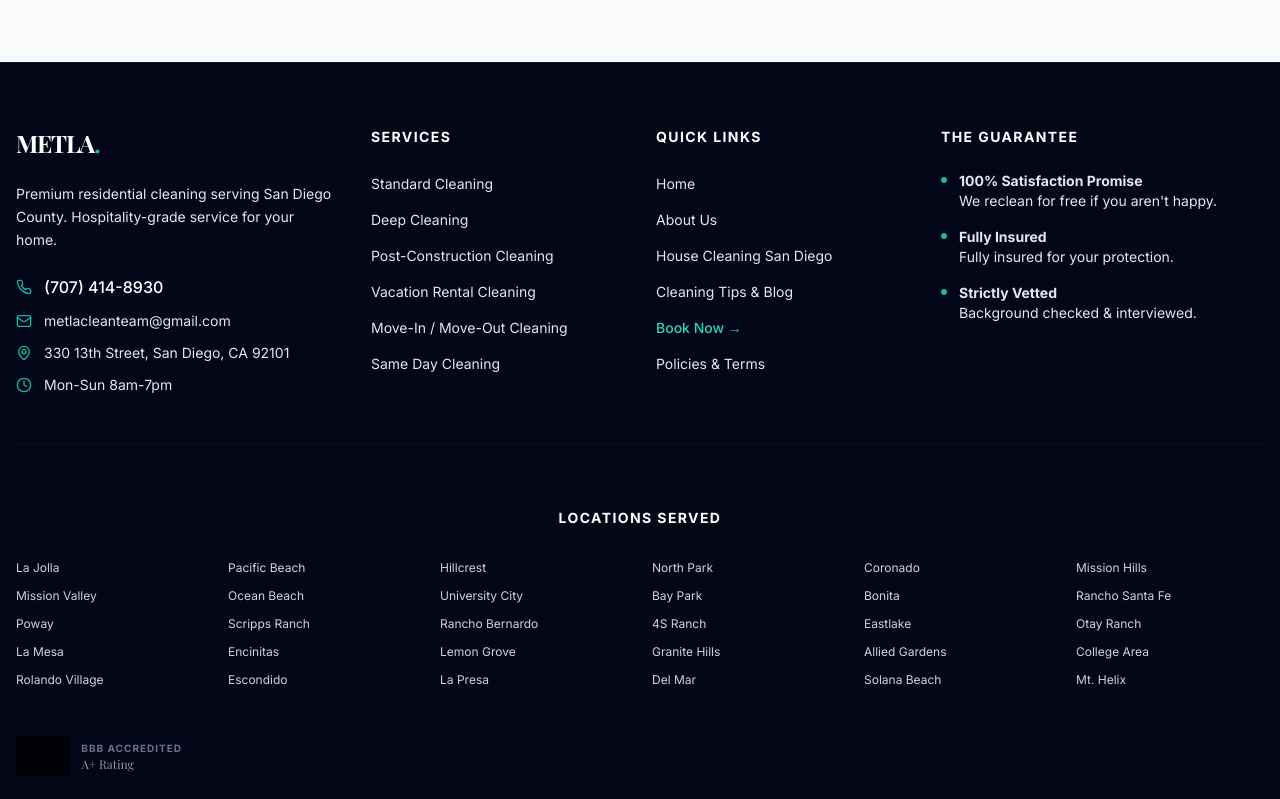
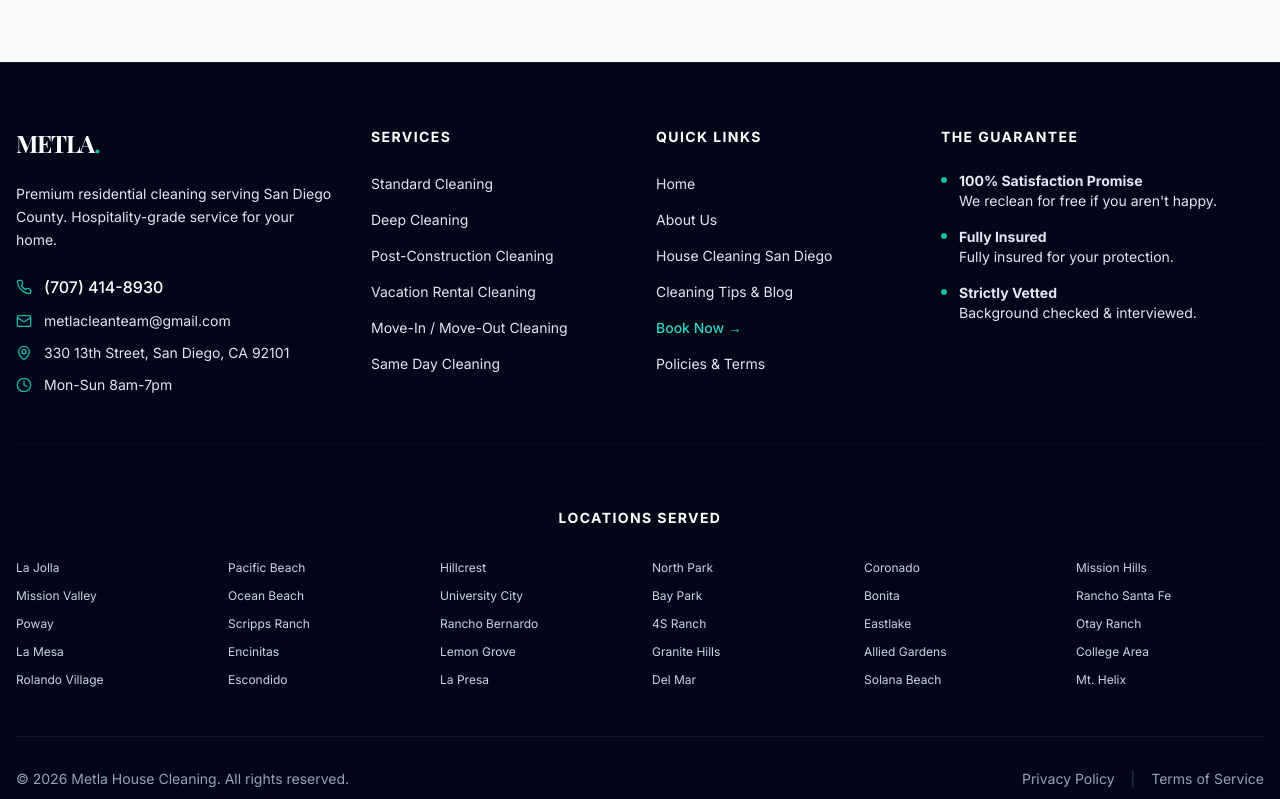
Before and after one commit to artyommachekin-lgtm/metla-san-diego, a React (Vite) app: page /blog in a window 1280 px wide. Shown: the part 8321-9120 px from the top of the page. Built offline with nearby package versions, Linux system fonts and the light colour scheme; grey boxes are pictures that could not be loaded; a web font is replaced by a local one.

Commit message:
refactor(ui): Replace sticky Trust Seals with integrated Homepage Trust Tile

```diff
--- a/components/Footer.tsx
+++ b/components/Footer.tsx
@@ -112,21 +112,7 @@
         </nav>
 
         {/* BBB Seal - Centered Assurance */}
-        {SITE_CONFIG.socialProfiles.bbb && (
-          <div className="flex justify-start mb-8">
-            <a href="https://www.bbb.org/us/ca/san-diego/profile/house-cleaning/metla-house-cleaning-san-diego-1126-1000113404/#sealclick" target="_blank" rel="nofollow noreferrer" className="group flex items-center gap-3 transition-all hover:opacity-100 opacity-70">
-              <img
-                src="https://seal-central-northern-western-arizona.bbb.org/seals/blue-seal-200-42-bbb-1000113404.png"
-                alt="Metla House Cleaning San Diego BBB Accredited Business"
-                className="h-10 w-auto filter grayscale invert brightness-200 contrast-200 group-hover:filter-none transition-all duration-300"
-              />
-              <div className="flex flex-col text-left">
-                <span className="text-[10px] uppercase tracking-widest text-slate-400 font-bold group-hover:text-white transition-colors">BBB Accredited</span>
-                <span className="text-xs font-serif text-slate-300 group-hover:text-blue-300 transition-colors">A+ Rating</span>
-              </div>
-            </a>
-          </div>
-        )}
+
 
         {/* Copyright */}
         <div className="border-t border-slate-900 pt-8 flex flex-col md:flex-row justify-between items-center gap-4 text-center md:text-left text-sm text-slate-400">
--- a/pages/Home.tsx
+++ b/pages/Home.tsx
@@ -48,7 +48,7 @@
             We are not "strangers". We are professionals.
           </h2>
 
-          <div className="grid grid-cols-1 md:grid-cols-3 gap-8 text-left">
+          <div className="grid grid-cols-1 md:grid-cols-2 lg:grid-cols-4 gap-8 text-left">
             <div className="p-6 bg-slate-50 rounded-lg border border-slate-100">
               <ShieldCheck className="w-10 h-10 text-teal-500 mb-4" />
               <h3 className="font-bold text-xl mb-2 text-slate-900">100% Insured</h3>
@@ -63,6 +63,11 @@
               <Clock className="w-10 h-10 text-teal-500 mb-4" />
               <h3 className="font-bold text-xl mb-2 text-slate-900">Reliability Protocol</h3>
               <p className="text-slate-600">We never cancel. Our backup teams ensure your service happens, no matter what.</p>
+            </div>
+            <div className="p-6 bg-slate-50 rounded-lg border border-slate-100">
+              <Star className="w-10 h-10 text-teal-500 mb-4" />
+              <h3 className="font-bold text-xl mb-2 text-slate-900">Top Rated & Accredited</h3>
+              <p className="text-slate-600">BBB Accredited A+ Business. 4.9/5 Stars on Google. San Diego's preferred choice.</p>
             </div>
           </div>
         </div>
```
